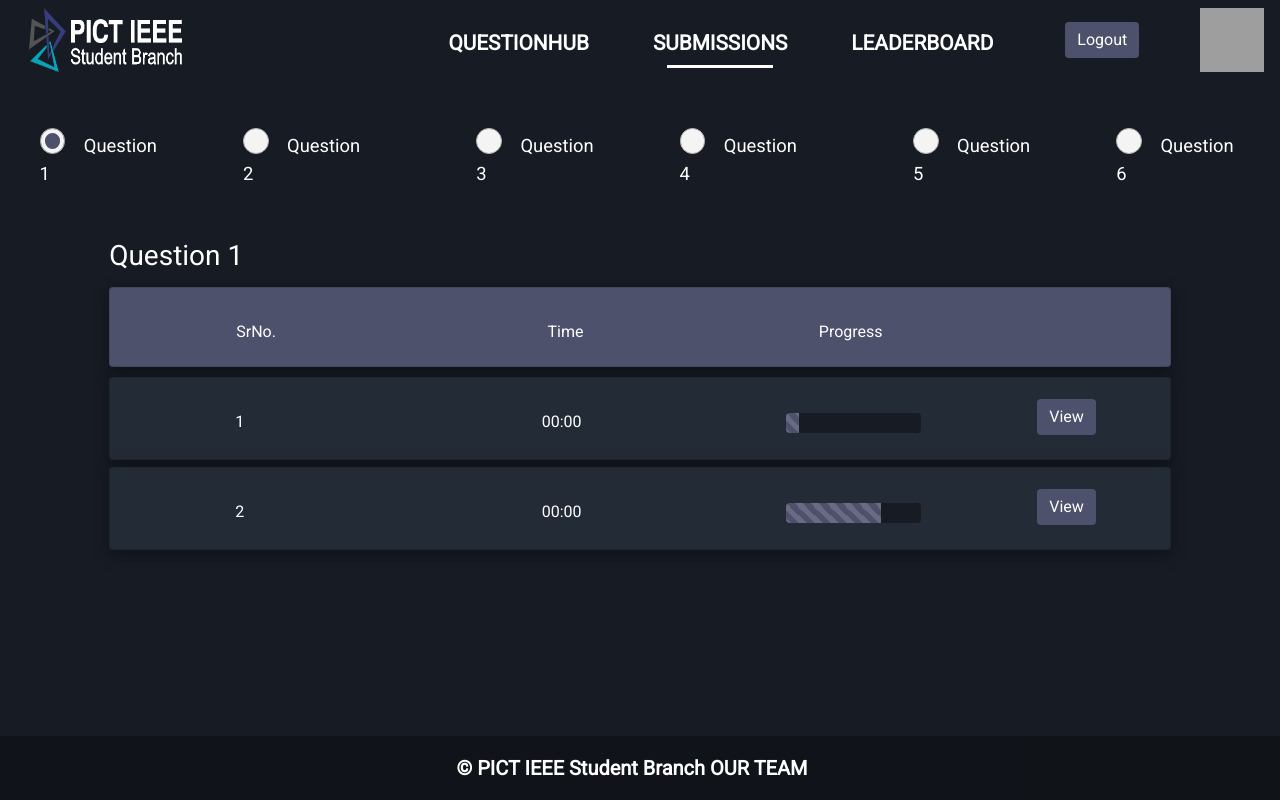
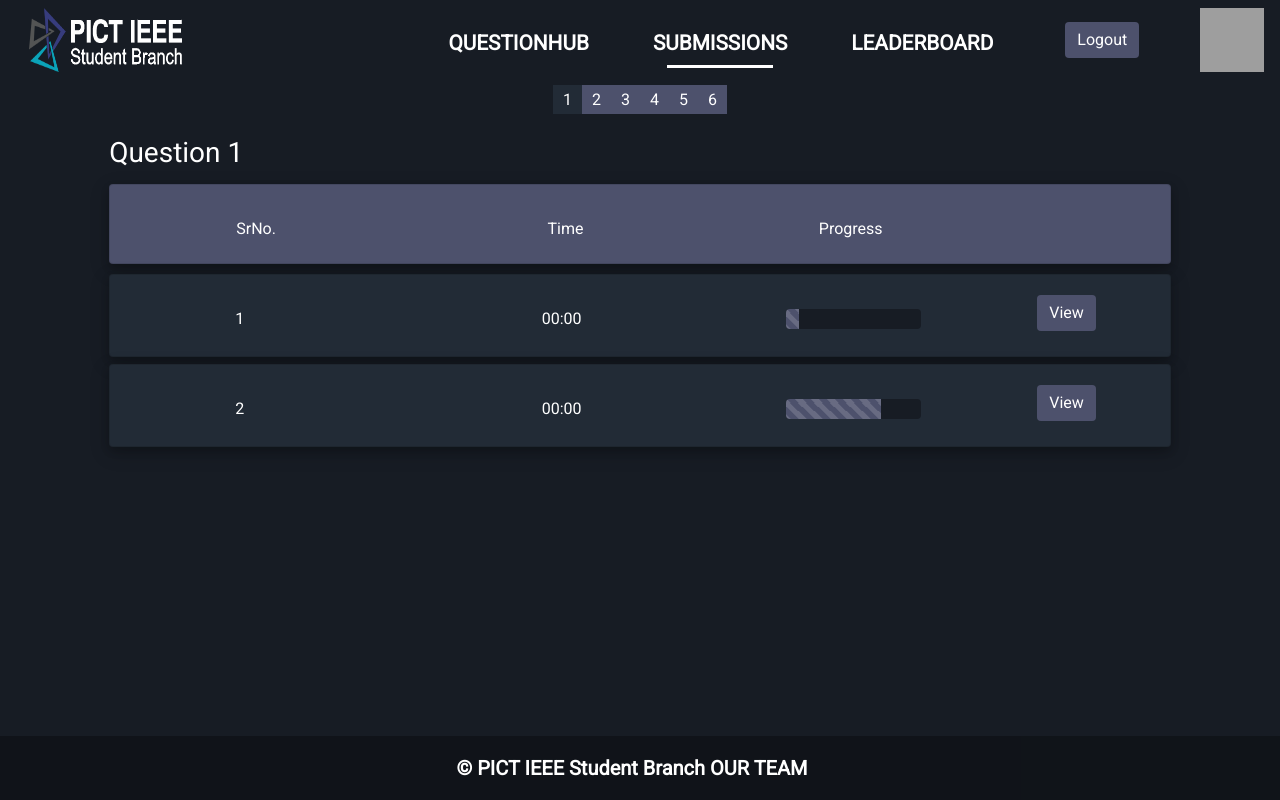
Before and after one commit to meghadandapat/CTD-RC2-Frontend, a React (Create React App) app: page /submissions in a window 1280 px wide. Built offline with nearby package versions, Linux system fonts and the light colour scheme; grey boxes are pictures that could not be loaded.

Commit message:
radio buttons removed

```diff
--- a/src/components/Submissions/Submissions.css
+++ b/src/components/Submissions/Submissions.css
@@ -1,5 +1,14 @@
 .sub {
   overflow-x: hidden;
+}
+
+.hidelabel{
+  display:none;
+}
+.pagination{
+  margin:0 !important;
+  justify-content: center;
+
 }
 .quetext {
   width: max-content;
@@ -62,7 +71,7 @@
 .progbar {
   margin-top: 2.5px;
 }
-.ques1 {
+.ques {
   margin-top: 3vh;
 }
 .radio input[type="radio"] {
--- a/src/components/Submissions/Submissions.js
+++ b/src/components/Submissions/Submissions.js
@@ -5,7 +5,7 @@ import React from 'react';
 import "./Submissions.css";
 import QueCard from "./QueCard";
 import SubCard from "./SubCard";
-
+import ReactPaginate from 'react-paginate';
 
 const Submissions = () => {
     const [queno, setQueno] = useState(1);
@@ -14,180 +14,24 @@ const Submissions = () => {
         {id:1, time:'00:00', progress:10 },
         {id:2, time:'00:00', progress:70 },]);
 
-    function questionHandler(e){
-        setQueno(e.target.value)
-        setQdetails([
-                    {id:1, time:'00:00', progress:10 },
-                    {id:2, time:'00:00', progress:70 },
-                ])
-    }
 
-    function questionHandler2(e){
-        setQueno(e.target.value)
-        setQdetails([
-                    {id:1, time:'00:00', progress:0 },
-                    {id:2, time:'00:00', progress:60 },
-                    {id:3, time:'00:00', progress:50 },
-                ])
-    }
 
-    function questionHandler3(e){
-        setQueno(e.target.value)
-        setQdetails([
-                    {id:1, time:'00:00', progress:0 },
-                    {id:2, time:'00:00', progress:60 },
-                    {id:3, time:'00:00', progress:15 },
-                    {id:4, time:'00:00', progress:43 },
-                ])
-    }
 
-    function questionHandler4(e){
-        setQueno(e.target.value)
-        setQdetails([
-                    {id:1, time:'00:00', progress:88 },
-                    {id:2, time:'00:00', progress:60 },
-                    {id:3, time:'00:00', progress:2 },
-                    {id:4, time:'00:00', progress:43 },
-                ])
-    }
-
-    function questionHandler5(e){
-        setQueno(e.target.value)
-        setQdetails([
-                    {id:1, time:'00:00', progress:2 },
-                    {id:2, time:'00:00', progress:60 },
-                    {id:3, time:'00:00', progress:15 },
-                    {id:4, time:'00:00', progress:77 },
-                    {id:5, time:'00:00', progress:35 },
-                ])
-    }
-
-    function questionHandler6(e){
-        setQueno(e.target.value)
-        setQdetails([
-                    {id:1, time:'00:00', progress:0 },
-                    {id:2, time:'00:00', progress:22 },
-
-                ])
-    }
 
     return (
         <div className="sub">
-            <div className="row qbuttons">
-                <div className="col">
-                    <Table responsive className="table stable1 table-borderless">
-                        <tbody>
-                            <tr>
-                                <td>
-                                    <div className="radio">
-                                    <input
-                                    id="radio-1"
-                                    name="radio"
-                                    value="1"
-                                    type="radio"
-                                    onChange={questionHandler}
-                                    defaultChecked
-                                    />
-                                    <label for="radio-1" className="radio-label">
-                                    Question 1
-                                    </label>
-                                    </div>
-                                </td>
-                                <td>
-                                    <div className="radio">
-                                    <input
-                                    id="radio-2"
-                                    name="radio"
-                                    value="2"
-                                    onChange={questionHandler2}
-                                    type="radio"  />
-                                    <label for="radio-2" className="radio-label">
-                                    Question 2
-                                    </label>
-                                    </div>
-                                </td>
 
-                            </tr>
-                        </tbody>
-                    </Table>
-                </div>
-                <div className="col">
-                    <Table responsive className="table stable table-borderless">
-                        <tbody>
-                            <tr>
-                                <td>
-                                    <div className="radio">
-                                    <input
-                                    id="radio-3"
-                                    name="radio"
-                                    value="3"
-                                    onChange={questionHandler3}
-                                    type="radio"  />
-                                    <label for="radio-3" className="radio-label">
-                                    Question 3
-                                    </label>
-                                    </div>
+            <ReactPaginate
+            previousClassName="hidelabel"
+                    nextClassName="hidelabel"
+                    pageClassName="chooseque"
+    pageCount={6}
+    onPageChange={console.log("click")}
+    containerClassName={"pagination"}
+    subContainerClassName={"pages pagination"}
+    activeClassName={"active"} />
 
-
-
-                                </td>
-                                <td>
-                                    <div className="radio">
-                                    <input
-                                    id="radio-4"
-                                    name="radio"
-                                    value="4"
-                                    onChange={questionHandler4}
-                                    type="radio"  />
-                                    <label for="radio-4" className="radio-label">
-                                    Question 4
-                                    </label>
-                                    </div>
-                                </td>
-
-                            </tr>
-                        </tbody>
-                    </Table>
-                </div>
-
-                <div className="col">
-                <Table responsive className="table stable table-borderless">
-                        <tbody>
-                            <tr>
-                            <td>
-                                    <div className="radio">
-                                    <input
-                                    id="radio-5"
-                                    name="radio"
-                                    value="5"
-                                    onChange={questionHandler5}
-                                    type="radio"/>
-                                    <label for="radio-5" className="radio-label">
-                                    Question 5
-                                    </label>
-                                    </div>
-                                </td>
-                                <td>
-                                    <div className="radio">
-                                    <input
-                                    id="radio-6"
-                                    name="radio"
-                                    value="6"
-                                    onChange={questionHandler6}
-                                    type="radio"  />
-                                    <label for="radio-6" className="radio-label">
-                                    Question 6
-                                    </label>
-                                    </div>
-                                </td>
-
-                            </tr>
-                        </tbody>
-                    </Table>
-                </div>
-
-            </div>
-            <div className="ques1">
+          <div className="ques">
                 <QueCard qno={queno} />
                 {qdetails.map((que) => (
                     <div className="que-preview" key={que.id}>
```
